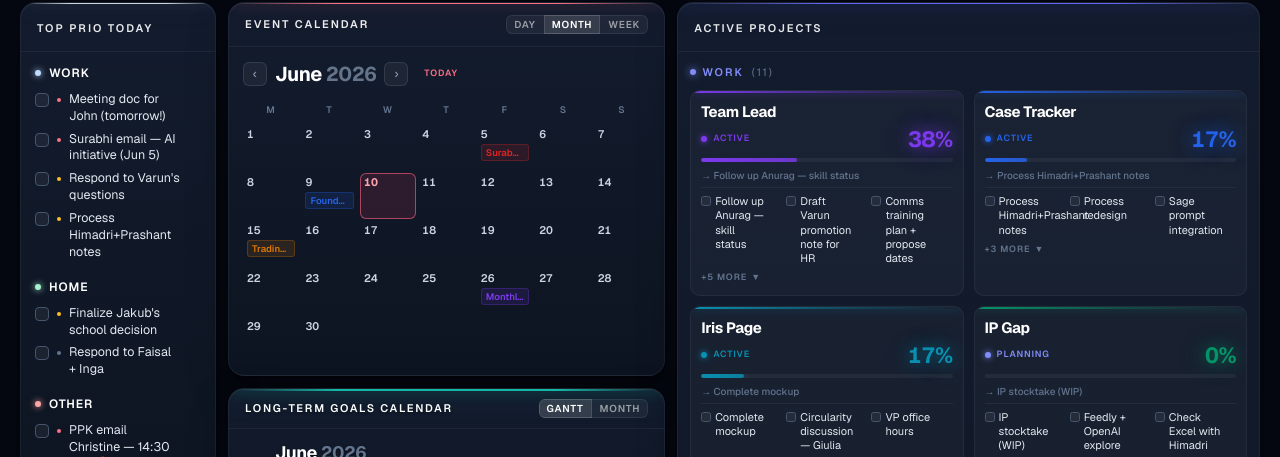
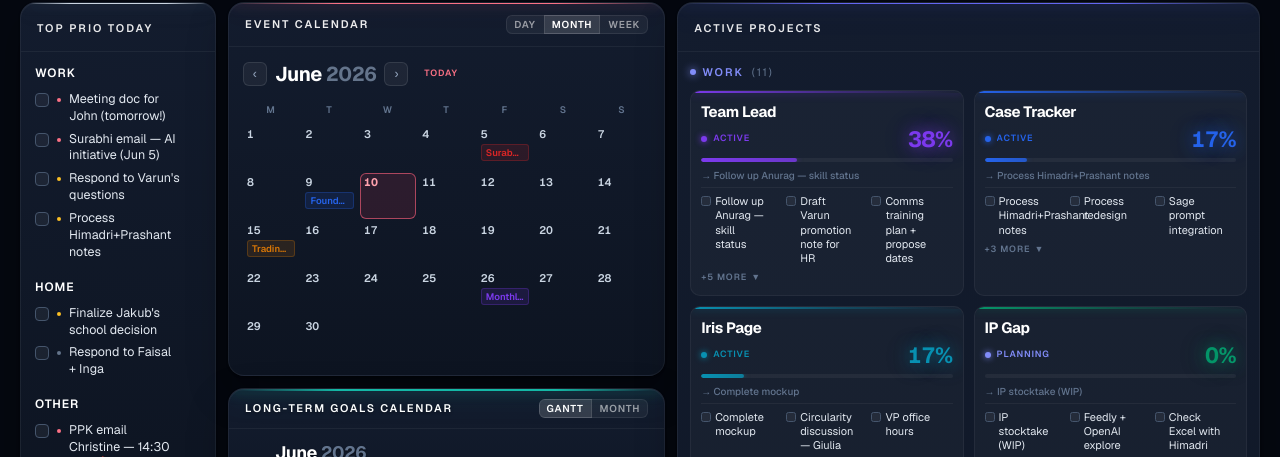
Before and after one commit to Pucek3D/v0-productivity-dashboard-design, a Next.js app: page / in a window 1280 px wide. Shown: the part 129-586 px from the top of the page. Built offline with nearby package versions, Linux system fonts and the light colour scheme.

Commit message:
refactor: remove unused color indicator in top-prio-card component

```diff
--- a/components/dashboard/top-prio-card.tsx
+++ b/components/dashboard/top-prio-card.tsx
@@ -45,10 +45,6 @@ export function TopPrioCard({ taskMeta, updateTaskMeta }: TopPrioCardProps) {
               className="text-[12px] font-semibold text-white flex items-center gap-2 uppercase tracking-[0.08em]"
               style={{ marginTop: sectionIdx > 0 ? '14px' : '0', marginBottom: '6px' }}
             >
-              <div
-                className="w-1.5 h-1.5 rounded-full flex-shrink-0"
-                style={{ background: section.color, boxShadow: `0 0 6px ${section.color}` }}
-              />
               {section.section}
             </div>
             {section.tasks.map((task, taskIdx) => (
```
